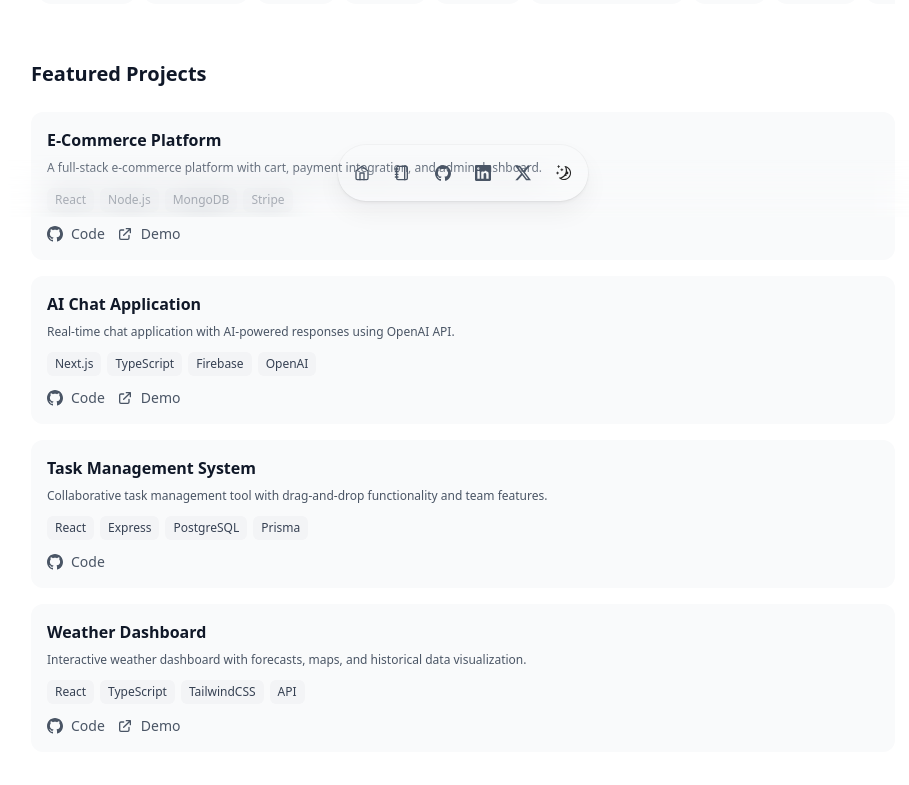
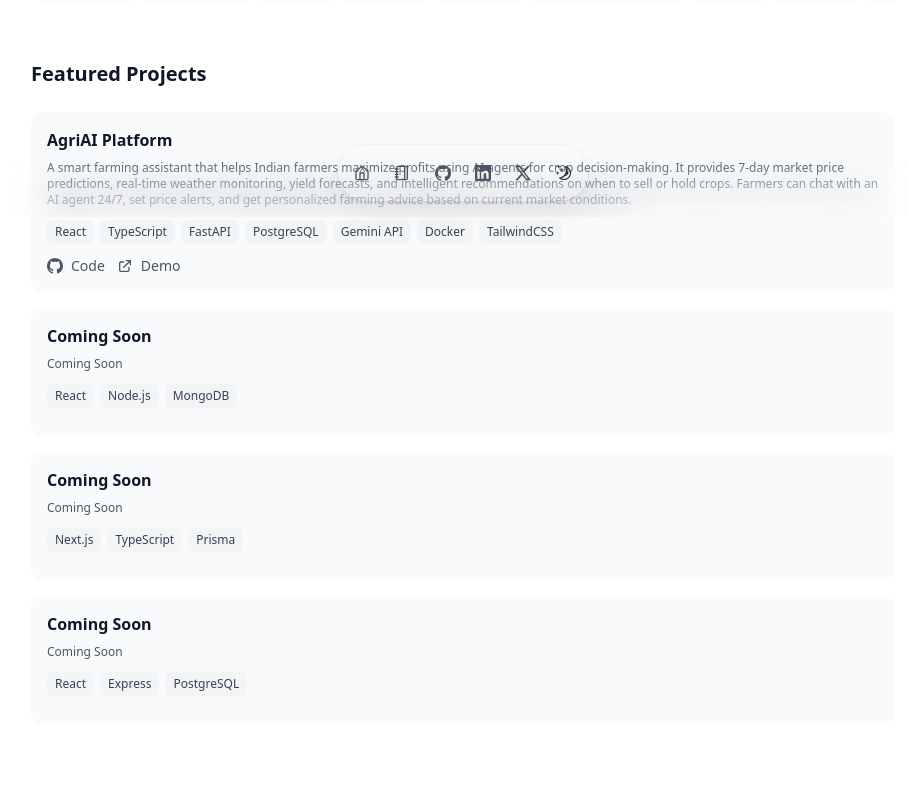
Before and after one commit to DaKsH18r/Daksh-Portfolio-, a React (Vite) app: page / in a window 1280 px wide. Shown: the part 583-1368 px from the top of the page, without its empty margins (177-1086 px from the left). Built offline with nearby package versions, Linux system fonts and the light colour scheme; no server answers; a web font is replaced by a local one.

Commit message:
update projects

```diff
--- a/src/Components/Sections/Projects.tsx
+++ b/src/Components/Sections/Projects.tsx
@@ -13,35 +13,30 @@ interface Project {
 const Projects: React.FC = () => {
   const projects: Project[] = [
     {
-      title: "E-Commerce Platform",
+      title: "AgriAI Platform",
       description:
-        "A full-stack e-commerce platform with cart, payment integration, and admin dashboard.",
-      technologies: ["React", "Node.js", "MongoDB", "Stripe"],
-      github: "https://github.com/yourusername/project1",
-      live: "https://project1.com",
+        "A smart farming assistant that helps Indian farmers maximize profits using AI agents for crop decision-making. It provides 7-day market price predictions, real-time weather monitoring, yield forecasts, and intelligent recommendations on when to sell or hold crops. Farmers can chat with an AI agent 24/7, set price alerts, and get personalized farming advice based on current market conditions.",
+      technologies: ["React", "TypeScript", "FastAPI", "PostgreSQL", "Gemini API", "Docker", "TailwindCSS"],
+      github: "https://github.com/DaKsH18r/AgriAi",
+      live: "https://affectionate-blessing-production-8047.up.railway.app",
     },
     {
-      title: "AI Chat Application",
+      title: "Coming Soon",
       description:
-        "Real-time chat application with AI-powered responses using OpenAI API.",
-      technologies: ["Next.js", "TypeScript", "Firebase", "OpenAI"],
-      github: "https://github.com/yourusername/project2",
-      live: "https://project2.com",
+        "Coming Soon",
+      technologies: ["React", "Node.js", "MongoDB"],
     },
     {
-      title: "Task Management System",
+      title: "Coming Soon",
       description:
-        "Collaborative task management tool with drag-and-drop functionality and team features.",
-      technologies: ["React", "Express", "PostgreSQL", "Prisma"],
-      github: "https://github.com/yourusername/project3",
+        "Coming Soon",
+      technologies: ["Next.js", "TypeScript", "Prisma"],
     },
     {
-      title: "Weather Dashboard",
+      title: "Coming Soon",
       description:
-        "Interactive weather dashboard with forecasts, maps, and historical data visualization.",
-      technologies: ["React", "TypeScript", "TailwindCSS", "API"],
-      github: "https://github.com/yourusername/project4",
-      live: "https://project4.com",
+        "Coming Soon",
+      technologies: ["React", "Express", "PostgreSQL"],
     },
   ];
 
```
